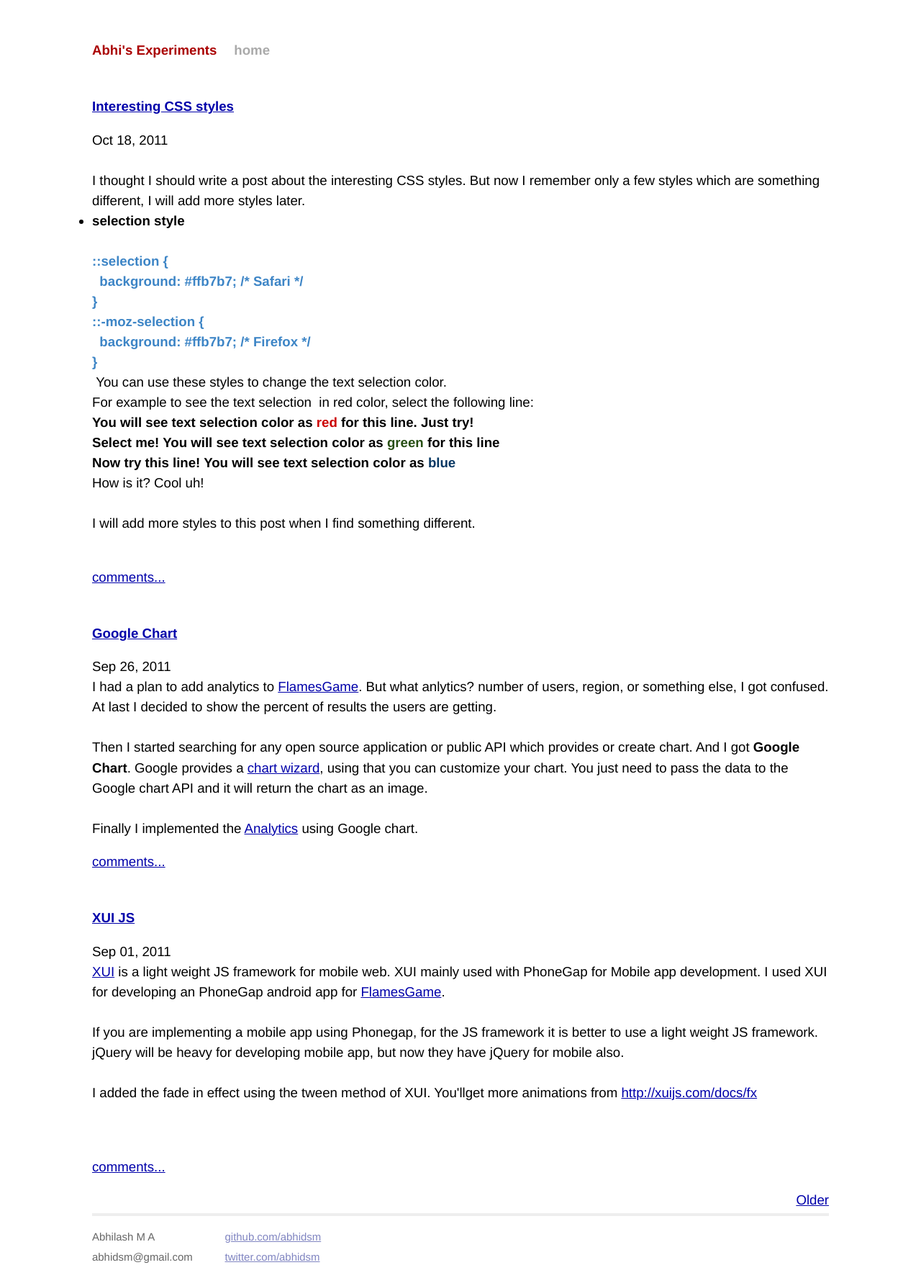
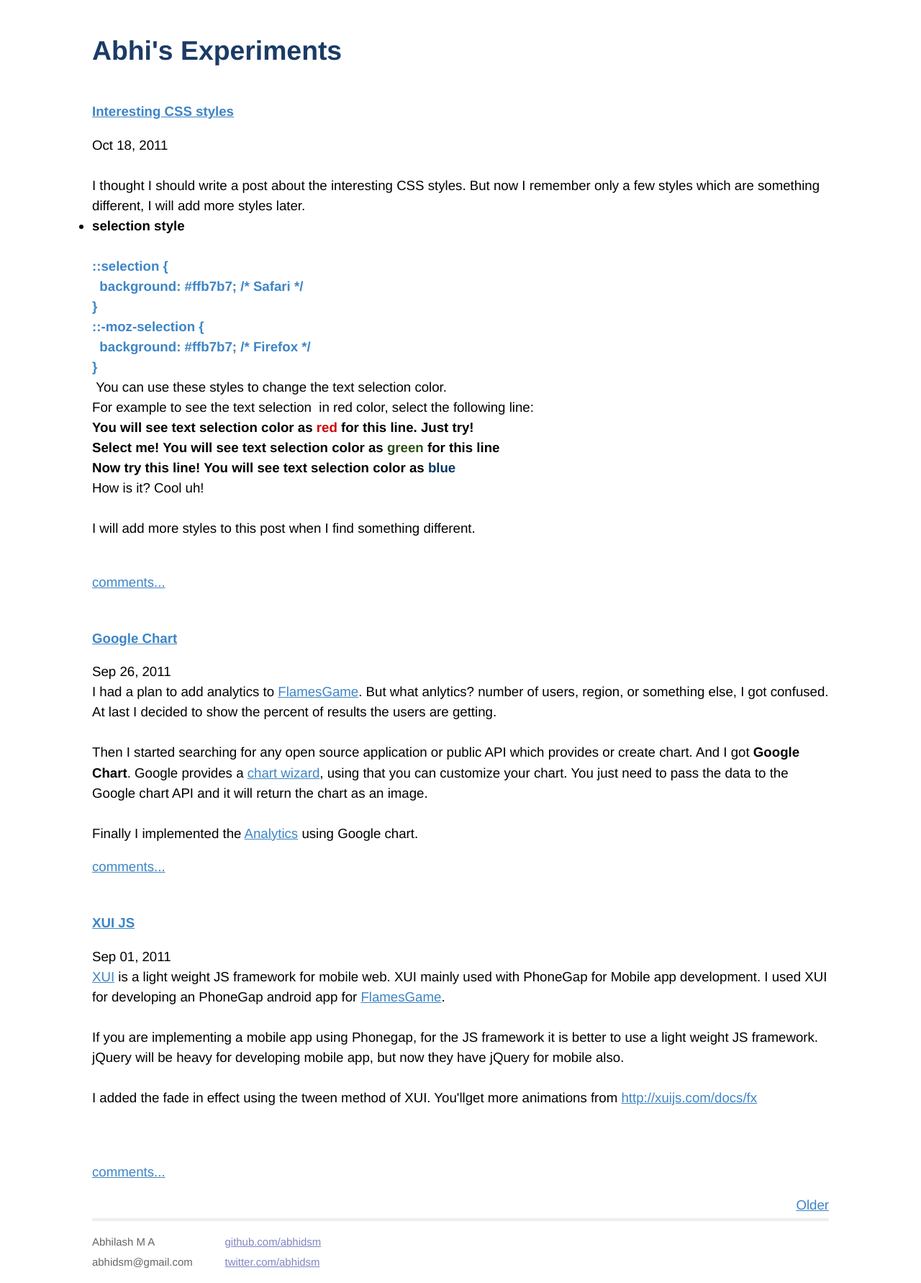
Before and after one commit to abhidsm/abhidsm.github.com, a Jekyll site: the page built from index.html, in a window 1280 px wide. Shown: the whole page at 72% size. Built offline with Jekyll 4.4.1, drawn with Linux system fonts in a browser that asks for light colours; the list of posts is cut into pages by our own code; comment, search, counter and statistics services are not loaded.

Commit message:
Modified link styles

```diff
--- a/_layouts/default.html
+++ b/_layouts/default.html
@@ -21,7 +21,6 @@
 <div class="site">
   <div class="title">
     <a href="/">Abhi's Experiments</a>
-    <a class="extra" href="/">home</a>
   </div>
 
   {{ content }}
--- a/css/screen.css
+++ b/css/screen.css
@@ -36,15 +36,15 @@ p {
 }
 
 a {
-  color: #00a;
+  color: #3D85C6;
 }
 
 a:hover {
-  color: black;
+  color: #1B3B66;
 }
 
 a:visited {
-  color: #a0a;
+  color: #1B3B66;
 }
 
 table {
@@ -94,8 +94,9 @@ ul.posts {
 }
 
   .site .title a {
-    color: #a00;
-    text-decoration: none;
+     color: #1B3B66;
+     text-decoration: none;
+     font-size: 2em;
   }
 
   .site .title a:hover {
--- a/index.html
+++ b/index.html
@@ -13,7 +13,7 @@ title: Abhi's Experiments
 </header>
 
 {{ post.content }}
-<p class="full-post"><a href="{{ post.url }}#comments">comments...</a></p>
+<p class="full-post"><a href="{{ post.url }}#disqus_thread">comments...</a></p>
 
 </article>
 {% endfor %}
```
Also changed, not shown: other parts of _layouts/default.html (+11 -0 lines).
